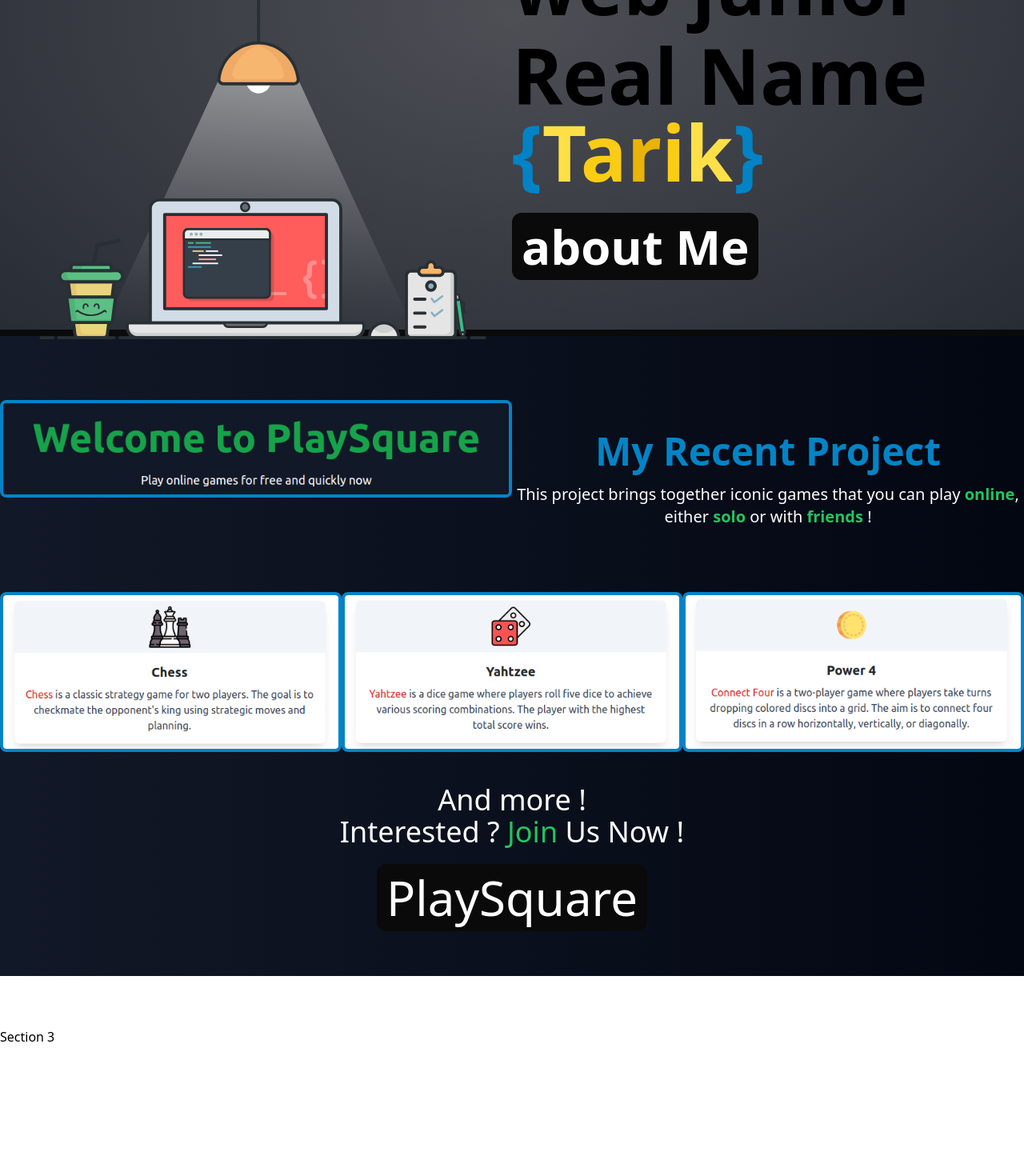
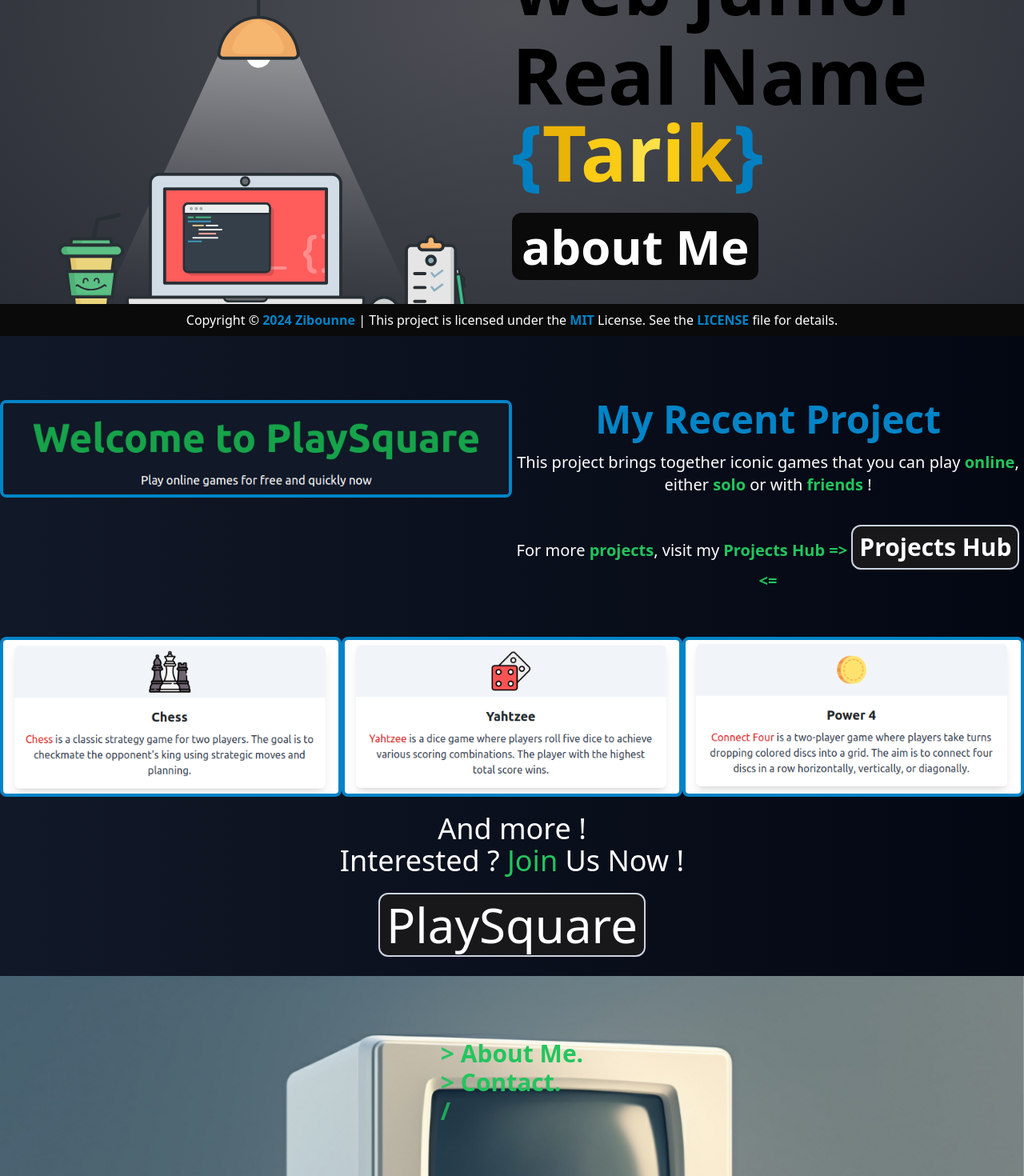
Before and after one commit to Zibounne/Portfolio, an Angular app: page / in a window 1280 px wide. Shown: the part 380-1850 px from the top of the page at 80% size. Built offline with nearby package versions, Linux system fonts and the light colour scheme.

Commit message:
Adding : Home Section 3 |  Update : Home Section 1 & 2 | Finish : Home

```diff
--- a/src/app/components/footer/footer.component.html
+++ b/src/app/components/footer/footer.component.html
@@ -1,3 +1,4 @@
-<footer>
-    <p>Copyright © <span>{{ currentYear }}</span> All Rights Reserved By <span>Zibounne</span></p>
+<footer id="footer">
+    <p>Copyright © <span>{{ currentYear }}</span><span> Zibounne</span> | This project is licensed under the <span>MIT</span> License. See the <span>LICENSE</span> file for details.
+    </p>
 </footer>
--- a/src/app/components/footer/footer.component.ts
+++ b/src/app/components/footer/footer.component.ts
@@ -1,4 +1,5 @@
-import { Component, OnInit } from '@angular/core';
+import { DOCUMENT } from '@angular/common';
+import { Component, HostListener, Inject, OnInit } from '@angular/core';
 
 @Component({
   selector: 'app-footer',
@@ -9,14 +10,37 @@ import { Component, OnInit } from '@angular/core';
 
 export class FooterComponent implements OnInit {
 
+  private lastScrollTop: number = 0;
+  private header: HTMLElement | null = null;
+
   currentYear: number = 0;
+
+  constructor(@Inject(DOCUMENT) private document: Document) {}
 
   ngOnInit() {
     this.updateYear();
+    this.header = this.document.getElementById("footer");
   }
 
   updateYear() {
     this.currentYear = new Date().getFullYear();
   }
 
+  @HostListener('window:scroll')
+  onWindowScroll(): void {
+
+    const scrollTop = this.document.documentElement.scrollTop;
+
+    if (this.header) {
+      if (scrollTop > this.lastScrollTop) {
+        this.header.style.transform = 'translateY(100%)';
+      } else {
+        this.header.style.transform = 'translateY(0)';
+      }
+    }
+
+    this.lastScrollTop = scrollTop <= 0 ? 0 : scrollTop;
+
+  }
+
 }
--- a/src/app/components/home/home.component.html
+++ b/src/app/components/home/home.component.html
@@ -11,11 +11,11 @@
         <p>
             <span class="textReveal-Animation">Real Name </span>
             <span class="blinkColor-Animation">{{'{'}}</span>
-            <span class="text-yellow-300">T</span>
+            <span class="text-yellow-500">T</span>
             <span class="text-yellow-400">a</span>
-            <span class="text-yellow-500">r</span>
+            <span class="text-yellow-300">r</span>
             <span class="text-yellow-400">i</span>
-            <span class="text-yellow-300">k</span>
+            <span class="text-yellow-500">k</span>
             <span class="blinkColor-Animation">{{'}'}}</span>
         </p>
         <a href="/about">
@@ -34,6 +34,14 @@
             <p>
                 This project brings together iconic games that you can play <span>online</span>, either <span>solo</span> or with <span>friends</span> !
             </p>
+            <p>For more <span>projects</span>, visit my <span>Projects Hub</span>
+                <span> =>
+                    <a href="/projects">
+                        <button> Projects Hub </button>
+                    </a>
+                <=</span>
+            </p>
+
         </div>
     </div>
     <div id="homeSection2Content">
@@ -57,5 +65,22 @@
 </section>
 
 <section id="homeSection3">
-    <h3>Section 3</h3>
+    <div>
+        <p>
+            <span class="blinkInfinite-Animation">> </span>
+            <a href="/about">
+                <button >About Me.</button>
+            </a>
+        </p>
+        <p>
+            <span class="blinkInfinite-Animation">> </span>
+            <a href="/contact">
+                <button>Contact.</button>
+            </a>
+        </p>
+        <p class="blinkInfiniteFast-Animation">
+            /
+        </p>
+    </div>
+    <img src="../../../assets/pictures/pages/home/section3/homeSection3Picture.jpg" alt="pictureComputer" draggable="false">
 </section>
--- a/src/styles/pages/home/_home.sass
+++ b/src/styles/pages/home/_home.sass
@@ -1,4 +1,4 @@
-///////////////////////// KeyFrame /////////////////////////
+///////////////////////// KeyFrames /////////////////////////
 
 @keyframes translateX
     0%
@@ -70,8 +70,14 @@
     animation: slide 0.5s ease-in-out forwards
 .blinkColor-Animation
     animation: blinkColor 2s linear infinite alternate
+
 .blink-Animation
     animation: blink 0.75s ease-in-out 2
+.blinkInfinite-Animation
+    animation: blink 2s ease-in-out infinite
+.blinkInfiniteFast-Animation
+    animation: blink 1s ease-in-out infinite
+
 .disappear-Animation
     animation: disappear 1s linear
 
@@ -86,7 +92,7 @@
         @apply w-1/2
         img
             animation: translateX 0.75s ease-out
-            @apply m-auto w-[700px] h-[750px] mt-60
+            @apply m-auto w-[700px] h-[750px] mt-52
     #homeSection1div2
         @apply w-1/2 font-bold text-8xl my-auto
         p
@@ -110,15 +116,20 @@
                 animation: zoomInOut 2s infinite alternate
                 @apply m-auto border-4 border-sky-600 rounded-lg
         #homeSection2HeadText
-            @apply w-1/2 pt-10
+            @apply w-1/2
             h2
                 @apply text-5xl font-bold text-sky-600 text-center
             p
                 @apply text-xl mt-4 text-white text-center
                 span
                     @apply text-green-500 font-bold
+                    a
+                        button
+                            @apply p-2 border-2 border-slate-300 bg-zinc-900 rounded-xl text-white transition duration-300 ease-in-out text-3xl mt-5
+                        button:hover
+                            @apply scale-105
     #homeSection2Content
-        @apply flex justify-around mt-20
+        @apply flex justify-around mt-14
         a:hover
             @apply scale-105
         a
@@ -126,18 +137,29 @@
             img
                 @apply border-4 border-sky-600 rounded-lg
     #homeSection2Foot
-        @apply text-center mt-10
+        @apply text-center mt-5
         p
             @apply text-white text-4xl
             span
                 @apply text-green-500
         a
             button
-                @apply p-2 border-4 border-neutral-950 bg-neutral-950 rounded-xl text-white transition duration-300 ease-in-out text-6xl mt-5
+                @apply p-2 border-2 border-slate-300  bg-zinc-900 rounded-xl text-white transition duration-300 ease-in-out text-6xl mt-5
             button:hover
                 @apply scale-105
 
 //Section 3
 
 #homeSection3
-    @apply h-screen snap-start snap-always pt-16 py-5
+    @apply relative flex h-screen items-center justify-center
+    div
+        @apply relative z-10 -top-1/3
+        p
+            @apply text-green-500 font-bold text-3xl
+            a
+                button
+                    @apply transition duration-300 ease-in-out
+                button:hover
+                    @apply border-b-2 border-green-600
+    img
+        @apply absolute z-0 object-cover h-screen w-full
--- a/src/styles/partials/footer/_footer.sass
+++ b/src/styles/partials/footer/_footer.sass
@@ -1,4 +1,12 @@
+@keyframes translateYFooter
+    0%
+        transform: translateY(100%)
+    100%
+        transform: translateY(0%)
+
 footer
+    animation: translateYFooter 0.75s ease-out
+    @apply fixed w-full bottom-0 transition-transform duration-300 ease-linear transform
     p
         @apply py-2 text-center text-white bg-neutral-950
         span
--- a/src/styles/partials/header/_header.sass
+++ b/src/styles/partials/header/_header.sass
@@ -1,11 +1,11 @@
-@keyframes translateY
+@keyframes translateYHeader
     0%
         transform: translateY(-100%)
     100%
         transform: translateY(0%)
 
 header
-    animation: translateY 0.75s ease-out
+    animation: translateYHeader 0.75s ease-out
     @apply w-1/2 bg-neutral-950 text-white py-2 text-xl font-bold rounded-b-lg border-x-2 border-b-2 border-white fixed left-1/4 transition-transform duration-300 ease-linear transform
     nav
         @apply flex justify-between
--- a/src/styles/styles.css
+++ b/src/styles/styles.css
@@ -1,7 +1,7 @@
 @tailwind base;
 @tailwind components;
 @tailwind utilities;
-@keyframes translateY {
+@keyframes translateYHeader {
   0% {
     transform: translateY(-100%);
   }
@@ -10,7 +10,7 @@
   }
 }
 header {
-  animation: translateY 0.75s ease-out;
+  animation: translateYHeader 0.75s ease-out;
   @apply w-1/2 bg-neutral-950 text-white py-2 text-xl font-bold rounded-b-lg border-x-2 border-b-2 border-white fixed left-1/4 transition-transform duration-300 ease-linear transform;
 }
 header nav {
@@ -35,6 +35,18 @@ header nav ul li button.active {
   @apply border-4 border-sky-600 bg-sky-600 rounded text-white;
 }
 
+@keyframes translateYFooter {
+  0% {
+    transform: translateY(100%);
+  }
+  100% {
+    transform: translateY(0%);
+  }
+}
+footer {
+  animation: translateYFooter 0.75s ease-out;
+  @apply fixed w-full bottom-0 transition-transform duration-300 ease-linear transform;
+}
 footer p {
   @apply py-2 text-center text-white bg-neutral-950;
 }
@@ -143,6 +155,14 @@ footer p span {
   animation: blink 0.75s ease-in-out 2;
 }
 
+.blinkInfinite-Animation {
+  animation: blink 2s ease-in-out infinite;
+}
+
+.blinkInfiniteFast-Animation {
+  animation: blink 1s ease-in-out infinite;
+}
+
 .disappear-Animation {
   animation: disappear 1s linear;
 }
@@ -156,7 +176,7 @@ footer p span {
 }
 #homeSection1 #homeSection1div1 img {
   animation: translateX 0.75s ease-out;
-  @apply m-auto w-[700px] h-[750px] mt-60;
+  @apply m-auto w-[700px] h-[750px] mt-52;
 }
 #homeSection1 #homeSection1div2 {
   @apply w-1/2 font-bold text-8xl my-auto;
@@ -188,7 +208,7 @@ footer p span {
   @apply m-auto border-4 border-sky-600 rounded-lg;
 }
 #homeSection2 #homeSection2Head #homeSection2HeadText {
-  @apply w-1/2 pt-10;
+  @apply w-1/2;
 }
 #homeSection2 #homeSection2Head #homeSection2HeadText h2 {
   @apply text-5xl font-bold text-sky-600 text-center;
@@ -199,8 +219,14 @@ footer p span {
 #homeSection2 #homeSection2Head #homeSection2HeadText p span {
   @apply text-green-500 font-bold;
 }
+#homeSection2 #homeSection2Head #homeSection2HeadText p span a button {
+  @apply p-2 border-2 border-slate-300 bg-zinc-900 rounded-xl text-white transition duration-300 ease-in-out text-3xl mt-5;
+}
+#homeSection2 #homeSection2Head #homeSection2HeadText p span a button:hover {
+  @apply scale-105;
+}
 #homeSection2 #homeSection2Content {
-  @apply flex justify-around mt-20;
+  @apply flex justify-around mt-14;
 }
 #homeSection2 #homeSection2Content a:hover {
   @apply scale-105;
@@ -212,7 +238,7 @@ footer p span {
   @apply border-4 border-sky-600 rounded-lg;
 }
 #homeSection2 #homeSection2Foot {
-  @apply text-center mt-10;
+  @apply text-center mt-5;
 }
 #homeSection2 #homeSection2Foot p {
   @apply text-white text-4xl;
@@ -221,12 +247,27 @@ footer p span {
   @apply text-green-500;
 }
 #homeSection2 #homeSection2Foot a button {
-  @apply p-2 border-4 border-neutral-950 bg-neutral-950 rounded-xl text-white transition duration-300 ease-in-out text-6xl mt-5;
+  @apply p-2 border-2 border-slate-300  bg-zinc-900 rounded-xl text-white transition duration-300 ease-in-out text-6xl mt-5;
 }
 #homeSection2 #homeSection2Foot a button:hover {
   @apply scale-105;
 }
 
 #homeSection3 {
-  @apply h-screen snap-start snap-always pt-16 py-5;
+  @apply relative flex h-screen items-center justify-center;
+}
+#homeSection3 div {
+  @apply relative z-10 -top-1/3;
+}
+#homeSection3 div p {
+  @apply text-green-500 font-bold text-3xl;
+}
+#homeSection3 div p a button {
+  @apply transition duration-300 ease-in-out;
+}
+#homeSection3 div p a button:hover {
+  @apply border-b-2 border-green-600;
+}
+#homeSection3 img {
+  @apply absolute z-0 object-cover h-screen w-full;
 }/*# sourceMappingURL=styles.css.map */
```
Also changed, not shown: src/assets/pictures/pages/home/section3/homeSection3Picture.jpg (added), 1 other file (tests, documents, lock files or other folders).
